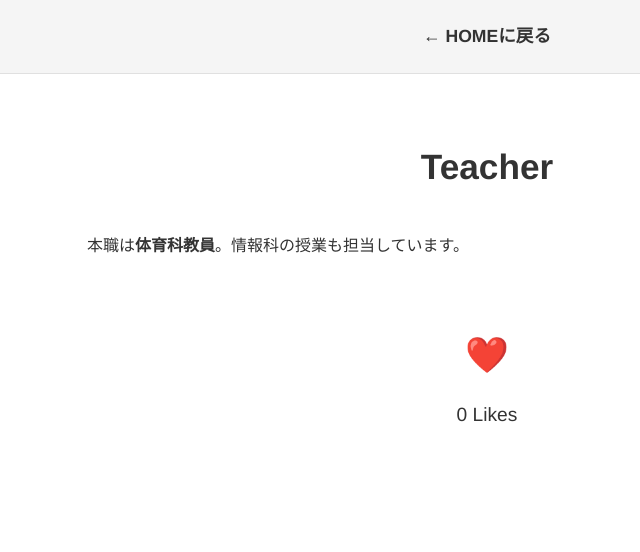
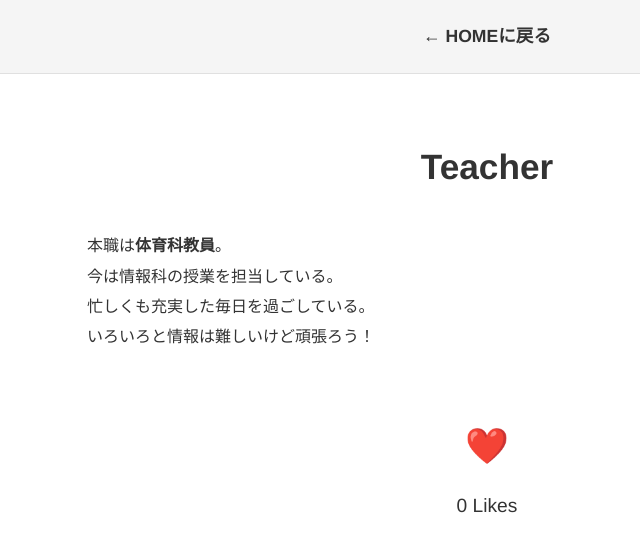
Before and after one commit to matsukensanba73-code/matsuweb, a plain HTML site: page teacher.html in a window 1280 px wide. Shown: the whole page, without its empty margins (153-793 px from the left). Drawn offline with Linux system fonts and the light colour scheme; no server answers.

Commit message:
fix cooldown

```diff
--- a/teacher.html
+++ b/teacher.html
@@ -64,7 +64,7 @@ h1 {
 
 <div class="container">
     <h1>Teacher</h1>
-    <p>本職は<strong>体育科教員</strong>。情報科の授業も担当しています。</p>
+    <p>本職は<strong>体育科教員</strong>。<br>今は情報科の授業を担当している。<br>忙しくも充実した毎日を過ごしている。<br>いろいろと情報は難しいけど頑張ろう！</p>
 
     <div class="like-section">
         <div id="likeBtn" class="like-btn">❤️</div>
```
